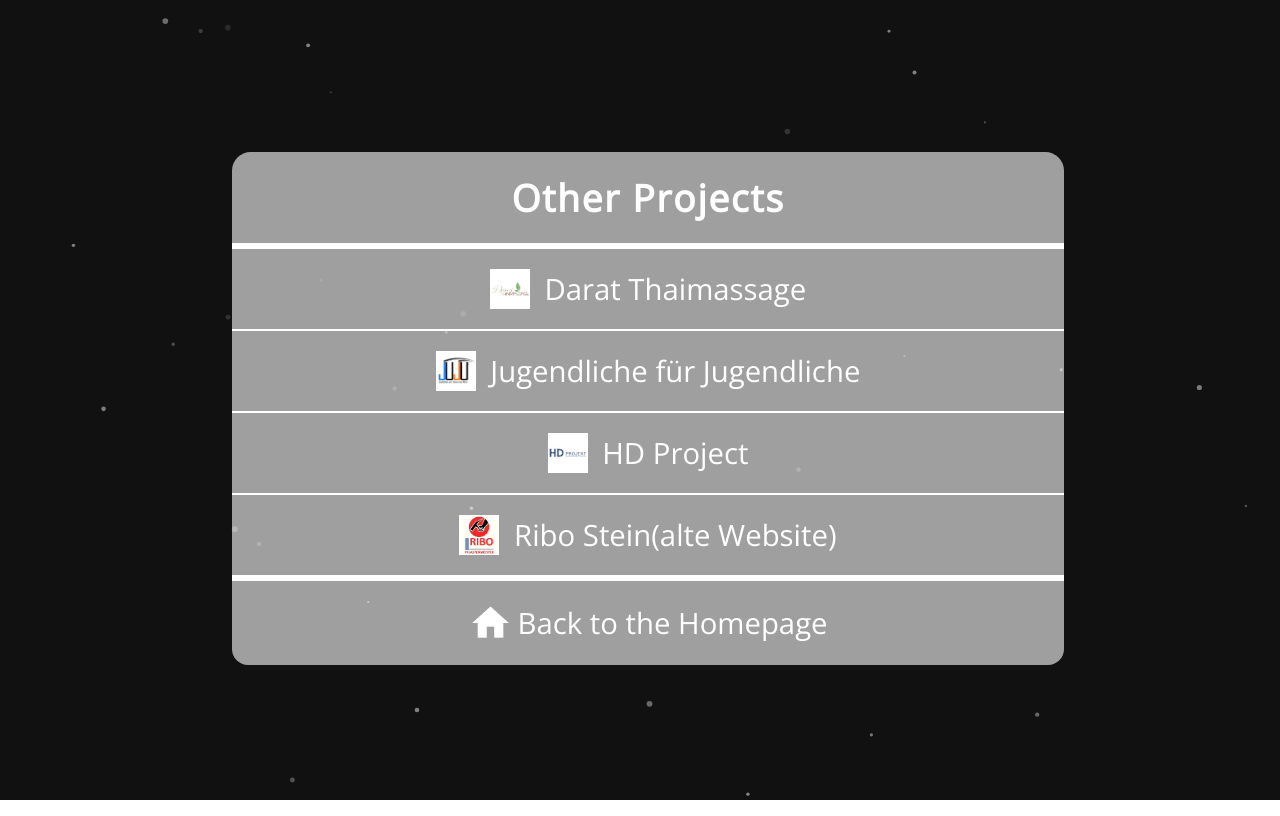
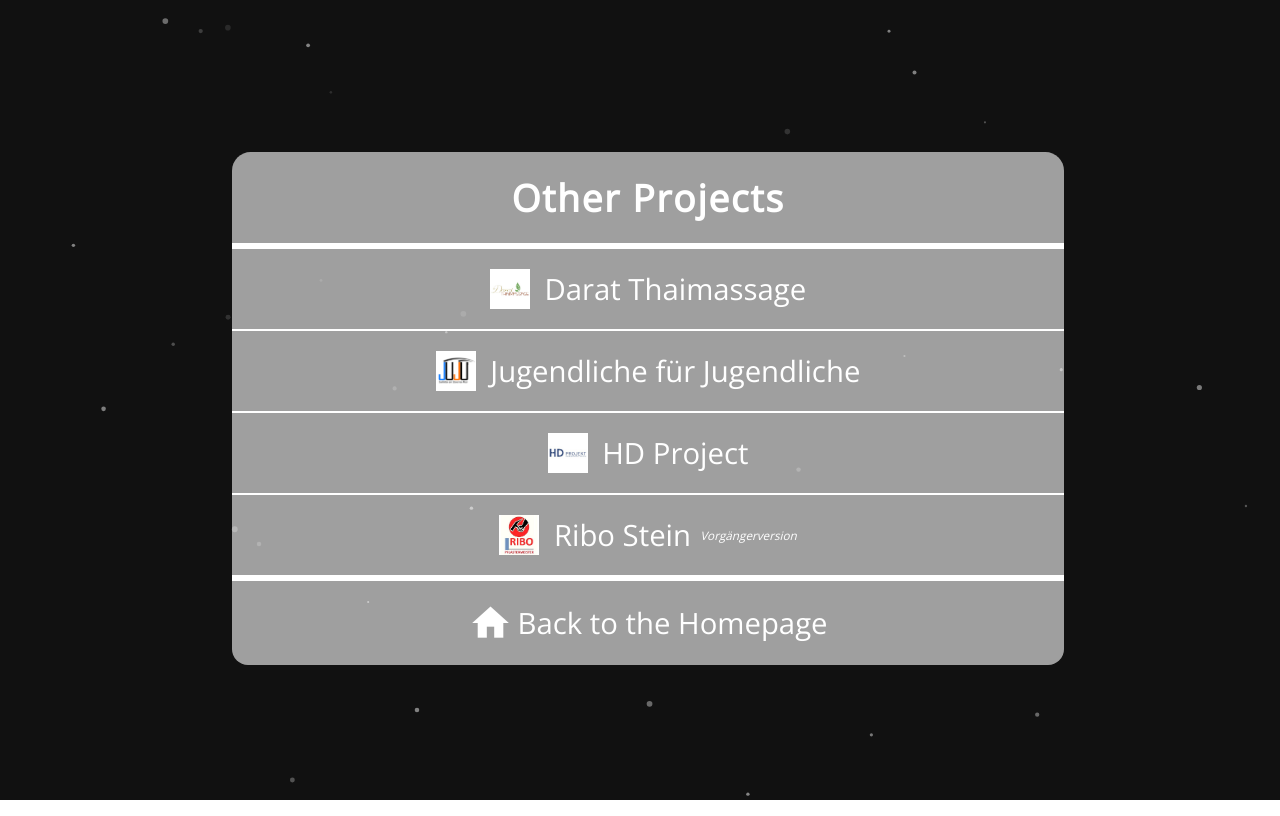
Before and after one commit to t-scheiber/nextjs_app, a Next.js app: page /otherprojects in a window 1280 px wide. Built offline with nearby package versions, Linux system fonts and the light colour scheme.

Commit message:
new projects added

```diff
--- a/pages/otherprojects.js
+++ b/pages/otherprojects.js
@@ -47,7 +47,10 @@
               Darat Thaimassage
             </li>
           </a>
-          <a className={styles.links} href="https://jugendlichefuerjugendliche.wordpress.com/">
+          <a
+            className={styles.links}
+            href="https://jugendlichefuerjugendliche.wordpress.com/"
+          >
             <li className={styles.eintrag}>
               <span className={styles.logos}>
                 <img
@@ -86,7 +89,10 @@
                   height="40px"
                 />
               </span>
-              Ribo Stein <span className="retro">(alte Website)</span>
+              <div className={styles.ribodiv}>
+                Ribo Stein
+                <span className={styles.retro}>&nbsp;&nbsp;&nbsp;Vorgängerversion</span>
+              </div>
             </li>
           </a>
         </ul>
--- a/styles/Otherprojects.module.css
+++ b/styles/Otherprojects.module.css
@@ -58,3 +58,12 @@
   display: block;
   border-bottom: 5px solid #ffffff;
 }
+.ribodiv{
+  display: inline-flex;
+  align-items: center;
+  justify-content: start;
+}
+.retro {
+  font-size: 0.4em; /* Adjust the size as needed */
+  font-style: italic;
+}
```
Also changed, not shown: pages/codingprojects.js (+7 -1 lines).
